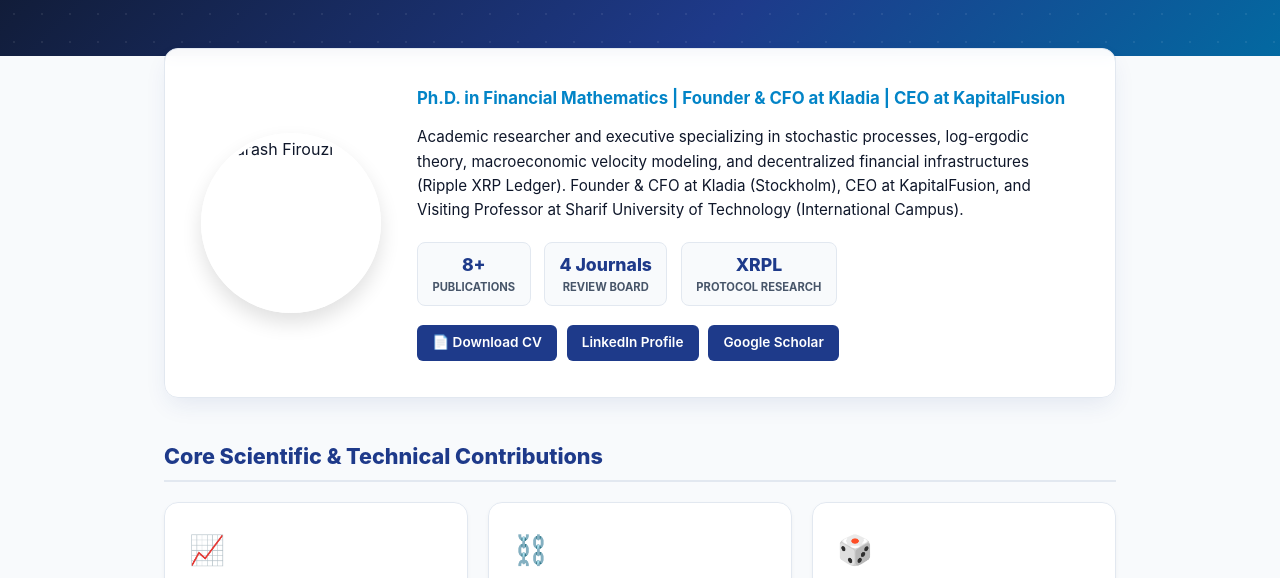
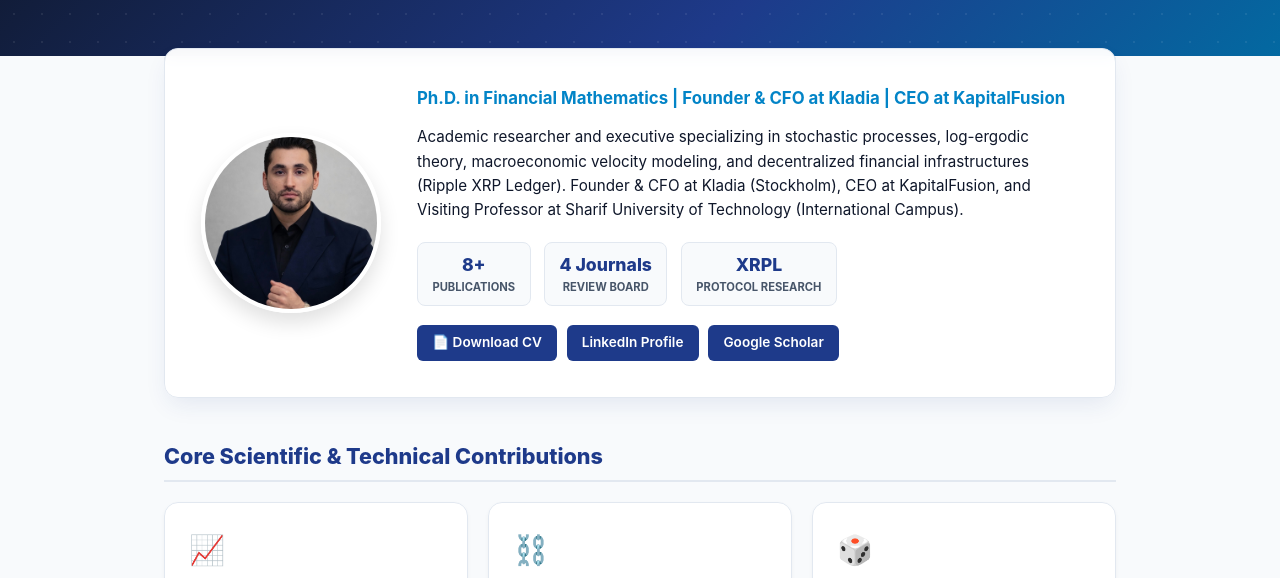
Before and after one commit to KiarashF/KiarashF, a plain HTML site: page index.html in a window 1280 px wide. Shown: the part 198-776 px from the top of the page. Drawn offline with Linux system fonts and the light colour scheme.

Commit message:
Update index.html

```diff
--- a/index.html
+++ b/index.html
@@ -716,7 +716,7 @@
 
     <!-- Hero Profile Card -->
     <section id="about" class="hero-card reveal">
-      <img src="1771105994523.jpg" alt="Kiarash Firouzi" class="profile-photo" />
+      <img src="1771105994523.jpeg" alt="Kiarash Firouzi" class="profile-photo" />
       <div class="hero-content">
         <p class="hero-subtitle">Ph.D. in Financial Mathematics | Founder & CFO at Kladia | CEO at KapitalFusion</p>
 
```
